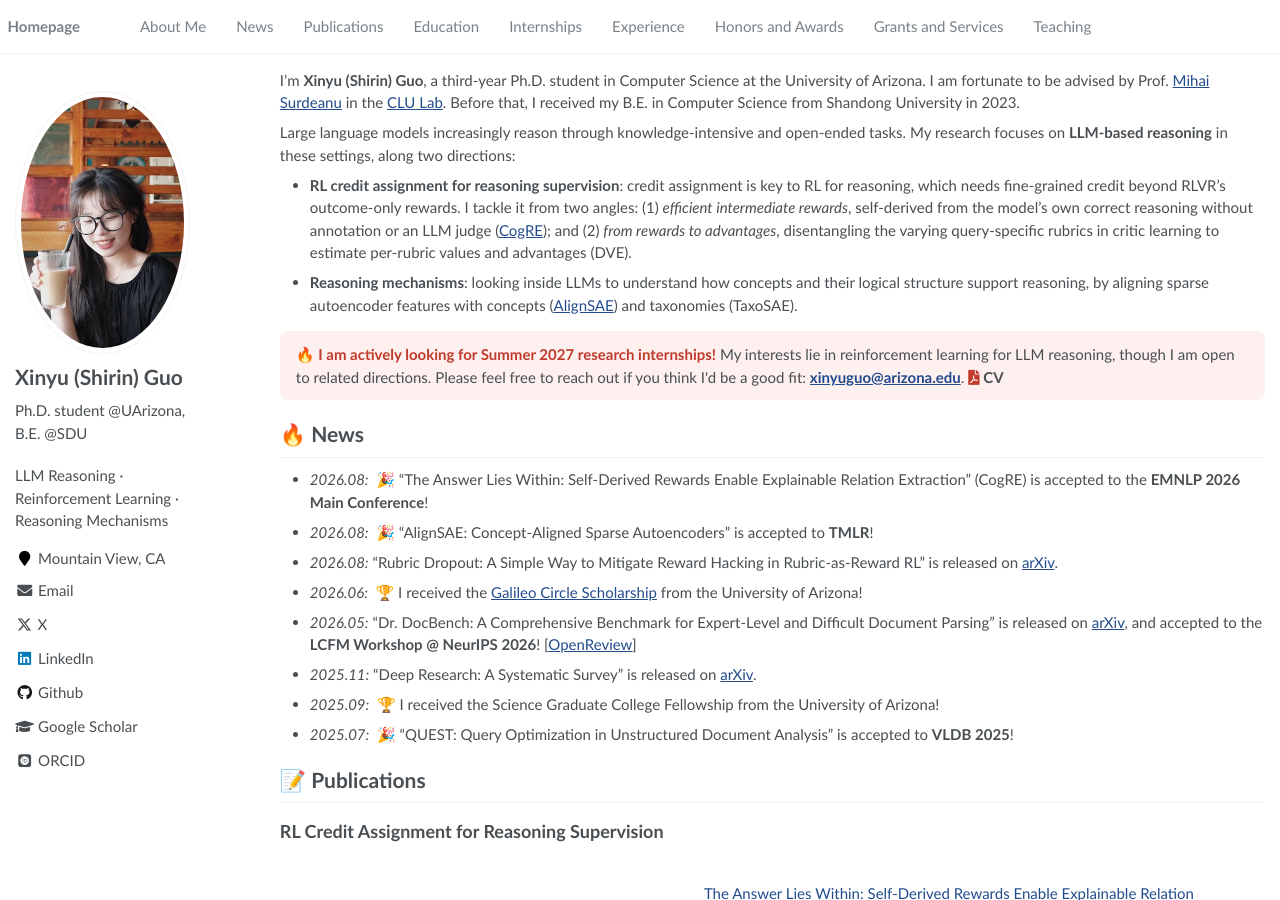
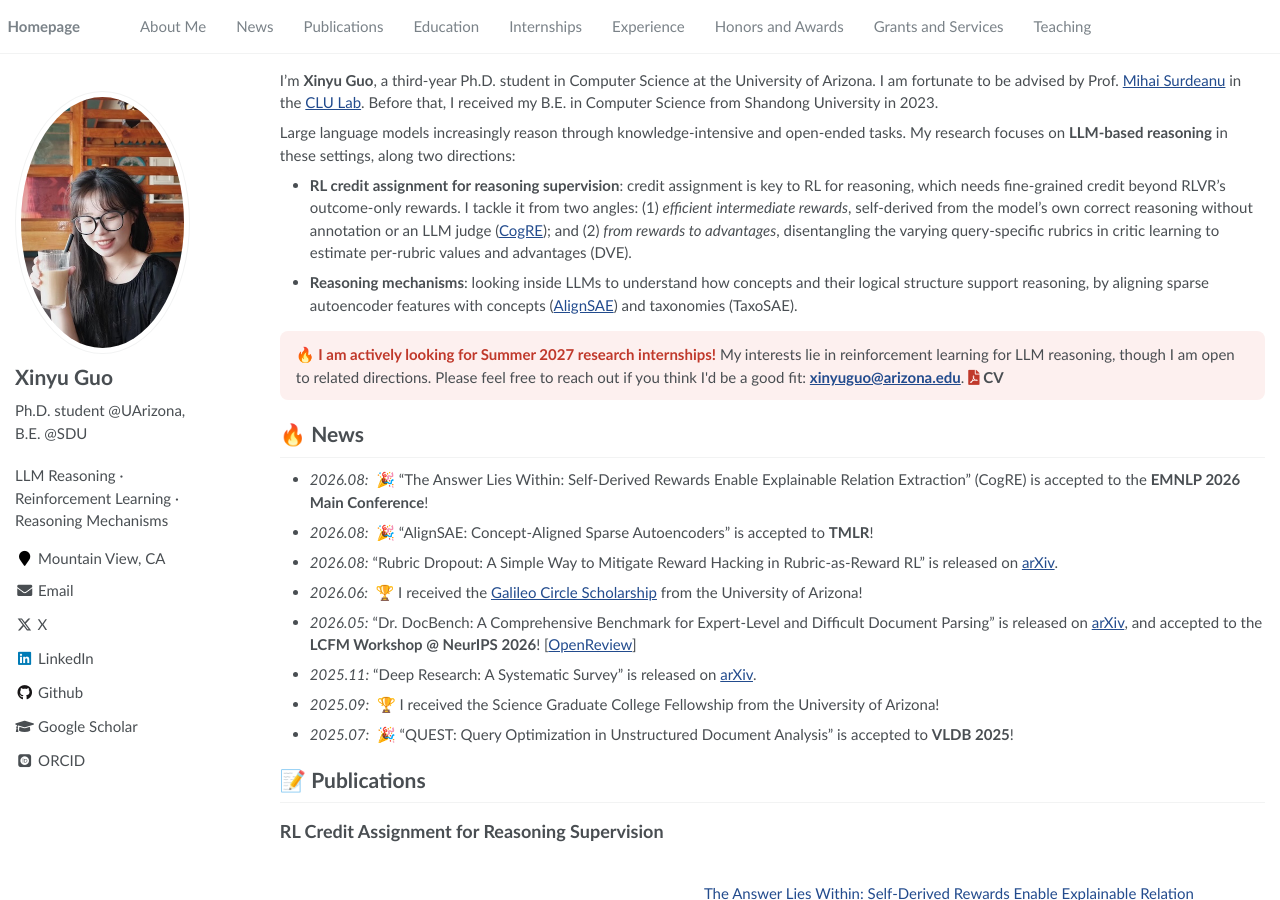
Before and after one commit to xinnyuguo/xinnyuguo.github.io, a Jekyll site: the page built from _pages/about.md, in a window 1280 px wide and 900 px high. Built offline with Jekyll 4.4.1, drawn with Linux system fonts in a browser that asks for light colours; some web fonts are replaced.

Commit message:
Remove English name from homepage
Co-Authored-By: Claude Opus 5.5 (1M context) <noreply@anthropic.com>

```diff
--- a/_config.yml
+++ b/_config.yml
@@ -6,7 +6,7 @@
 # `jekyll serve`. If you change this file, please restart the server process.
 
 # Site Settings
-title                    : "Xinyu (Shirin) Guo"
+title                    : "Xinyu Guo"
 url                      : "https://xinnyuguo.github.io"
 baseurl                  : ""
 description              : "LLM Reasoning · Reinforcement Learning · Reasoning Mechanisms"
@@ -23,7 +23,7 @@ baidu_site_verification  :  # get baidu_site_verification from https://ziyuan.ba
 
 # Site Author
 author:
-  name             : "Xinyu (Shirin) Guo"
+  name             : "Xinyu Guo"
   avatar           : "images/personal_image.jpg"
   bio              : "Ph.D. student @UArizona, B.E. @SDU"
   location         : "Mountain View, CA"
--- a/_includes/head/custom.html
+++ b/_includes/head/custom.html
@@ -25,7 +25,6 @@
   "@context": "https://schema.org",
   "@type": "Person",
   "name": "Xinyu Guo",
-  "alternateName": ["Shirin Guo", "Xinyu (Shirin) Guo"],
   "url": "https://xinnyuguo.github.io",
   "image": "https://xinnyuguo.github.io/images/personal_image.jpg",
   "jobTitle": "Ph.D. Student in Computer Science",
@@ -47,8 +46,7 @@
 {
   "@context": "https://schema.org",
   "@type": "WebSite",
-  "name": "Xinyu (Shirin) Guo",
-  "alternateName": ["Xinyu Guo", "Shirin Guo"],
+  "name": "Xinyu Guo",
   "url": "https://xinnyuguo.github.io/"
 }
 </script>
--- a/_includes/seo.html
+++ b/_includes/seo.html
@@ -31,7 +31,7 @@
 {% endif %}
 
 <meta property="og:locale" content="en">
-<meta property="og:site_name" content="Xinyu (Shirin) Guo">
+<meta property="og:site_name" content="Xinyu Guo">
 <meta property="og:title" content="{{ site.title }}">
 
 {% if seo_url %}
--- a/_pages/about.md
+++ b/_pages/about.md
@@ -2,7 +2,7 @@
 permalink: /
 title: ""
 excerpt: ""
-description: "Xinyu (Shirin) Guo is a Ph.D. student in Computer Science at the University of Arizona (CLU Lab, advised by Mihai Surdeanu), working on LLM reasoning, reinforcement learning credit assignment, and sparse autoencoders. Papers include CogRE (EMNLP 2026), AlignSAE (TMLR 2026), DVE, and TaxoSAE."
+description: "Xinyu Guo is a Ph.D. student in Computer Science at the University of Arizona (CLU Lab, advised by Mihai Surdeanu), working on LLM reasoning, reinforcement learning credit assignment, and sparse autoencoders. Papers include CogRE (EMNLP 2026), AlignSAE (TMLR 2026), DVE, and TaxoSAE."
 author_profile: true
 redirect_from:
   - /about/
@@ -17,7 +17,7 @@ redirect_from:
 {% assign url = gsDataBaseUrl | append: "google-scholar-stats/gs_data_shieldsio.json" %}
 
 <span class='anchor' id='about-me'></span>
-I'm **Xinyu (Shirin) Guo**, a third-year Ph.D. student in Computer Science at the University of Arizona. I am fortunate to be advised by Prof. <a href="https://surdeanu.cs.arizona.edu/mihai/">Mihai Surdeanu</a> in the <a href="https://clulab.org/">CLU Lab</a>. Before that, I received my B.E. in Computer Science from Shandong University in 2023.
+I'm **Xinyu Guo**, a third-year Ph.D. student in Computer Science at the University of Arizona. I am fortunate to be advised by Prof. <a href="https://surdeanu.cs.arizona.edu/mihai/">Mihai Surdeanu</a> in the <a href="https://clulab.org/">CLU Lab</a>. Before that, I received my B.E. in Computer Science from Shandong University in 2023.
 
 Large language models increasingly reason through knowledge-intensive and open-ended tasks. My research focuses on **LLM-based reasoning** in these settings, along two directions:
 
```
